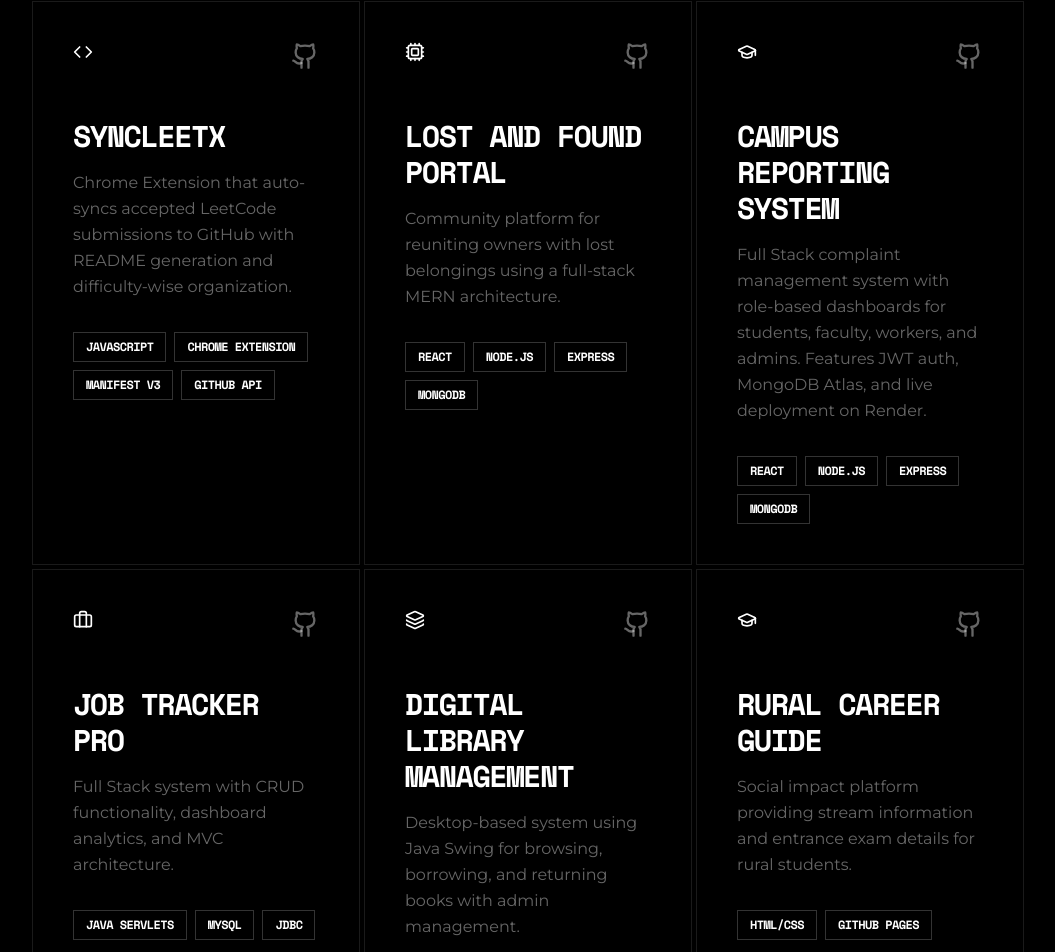
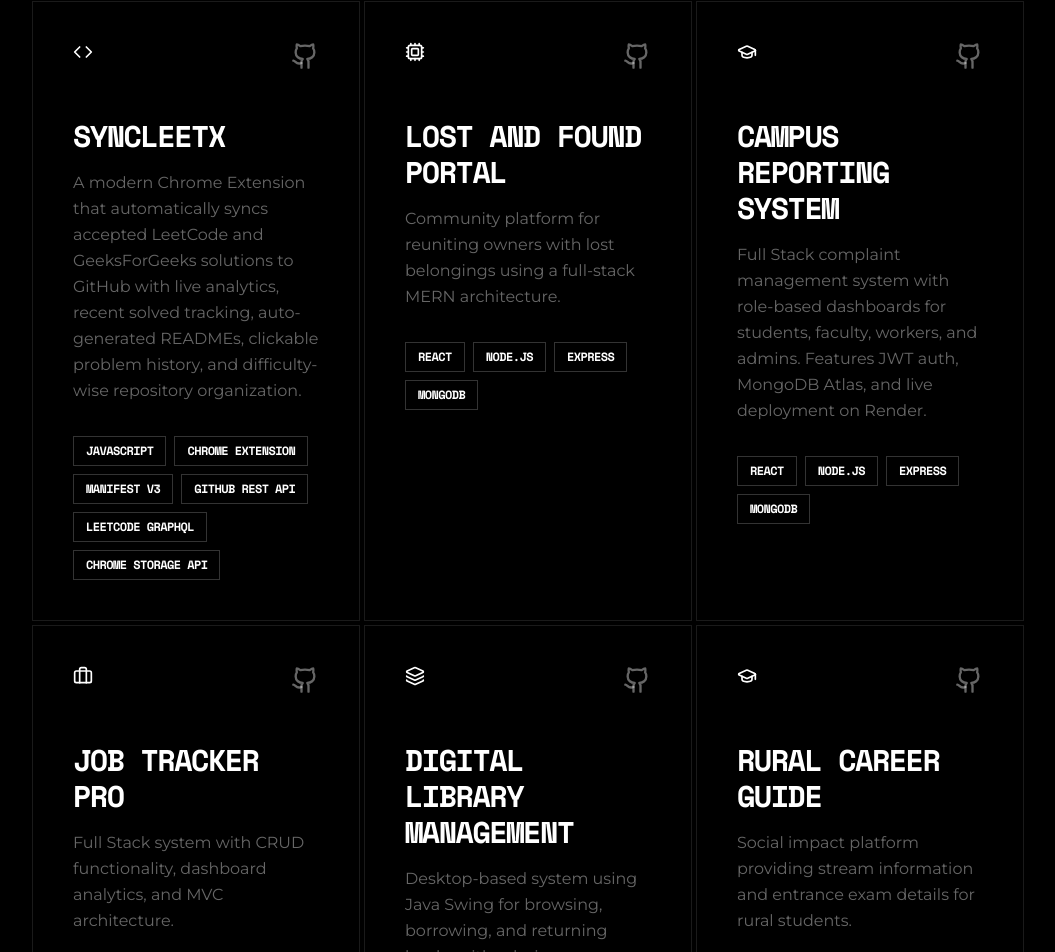
Before and after one commit to Sanzzz1125/Sanketh-Thatikonda-Portfolio, a React (Vite) app: page / in a window 1280 px wide. Shown: the part 2707-3659 px from the top of the page, without its empty margins (160-1215 px from the left). Built offline with nearby package versions, Linux system fonts and the light colour scheme; a web font is replaced by a local one.

Commit message:
Update App.tsx
Updated project description and added new technologies for SyncLeetX.

```diff
--- a/src/App.tsx
+++ b/src/App.tsx
@@ -31,12 +31,14 @@ const PROJECTS = [
     {
     title: "SyncLeetX",
     description:
-            "Chrome Extension that auto-syncs accepted LeetCode submissions to GitHub with README generation and difficulty-wise organization.",
+        "A modern Chrome Extension that automatically syncs accepted LeetCode and GeeksForGeeks solutions to GitHub with live analytics, recent solved tracking, auto-generated READMEs, clickable problem history, and difficulty-wise repository organization.",
     tech: [
         "JavaScript",
         "Chrome Extension",
         "Manifest V3",
-            "GitHub API",
+        "GitHub REST API",
+        "LeetCode GraphQL",
+        "Chrome Storage API",
     ],
     github: "https://github.com/Sanzzz1125/SyncLeetX",
     icon: <Code className="w-5 h-5" />,
```
Lines whose indentation alone changed are shown as unchanged.
